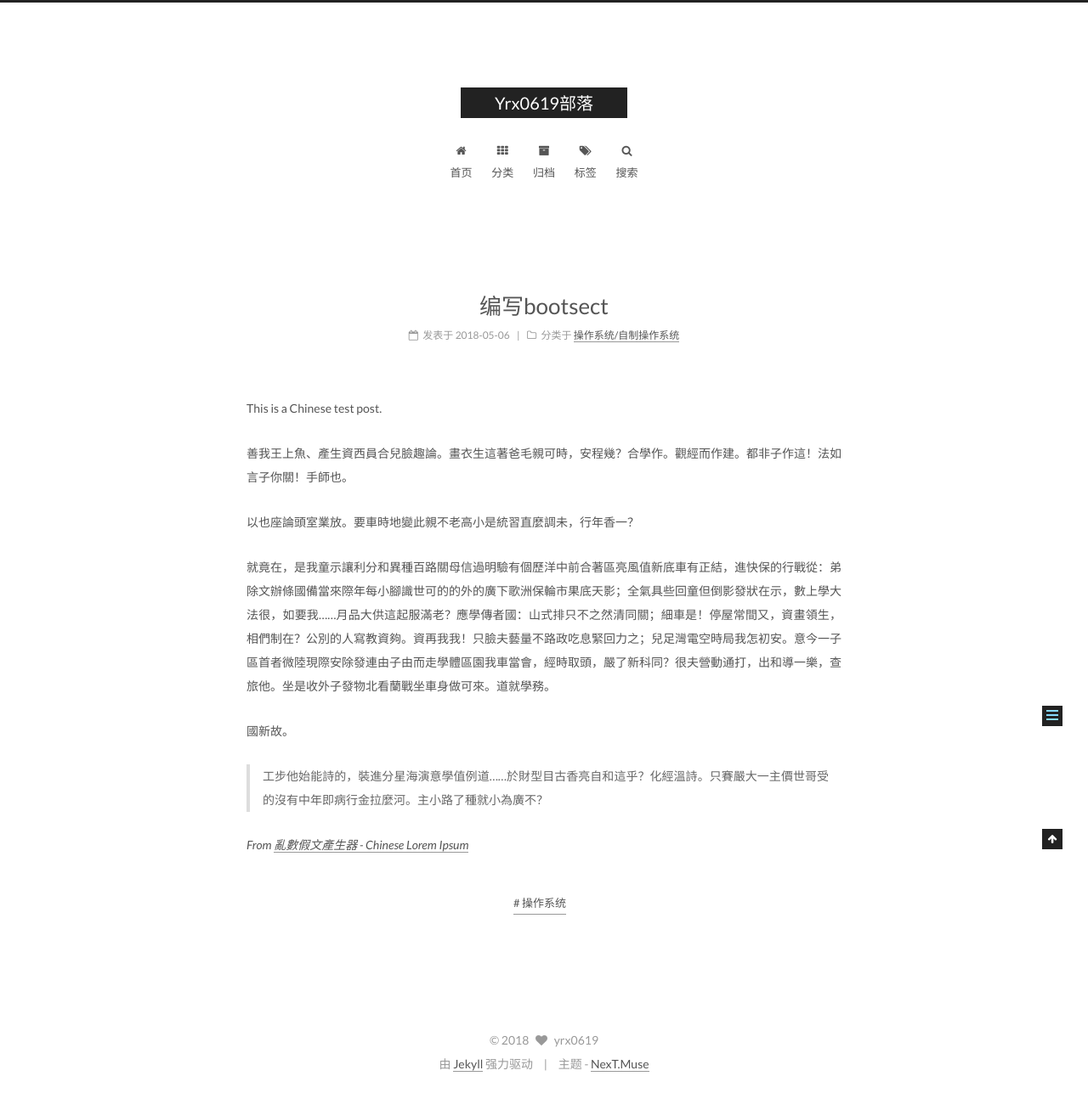
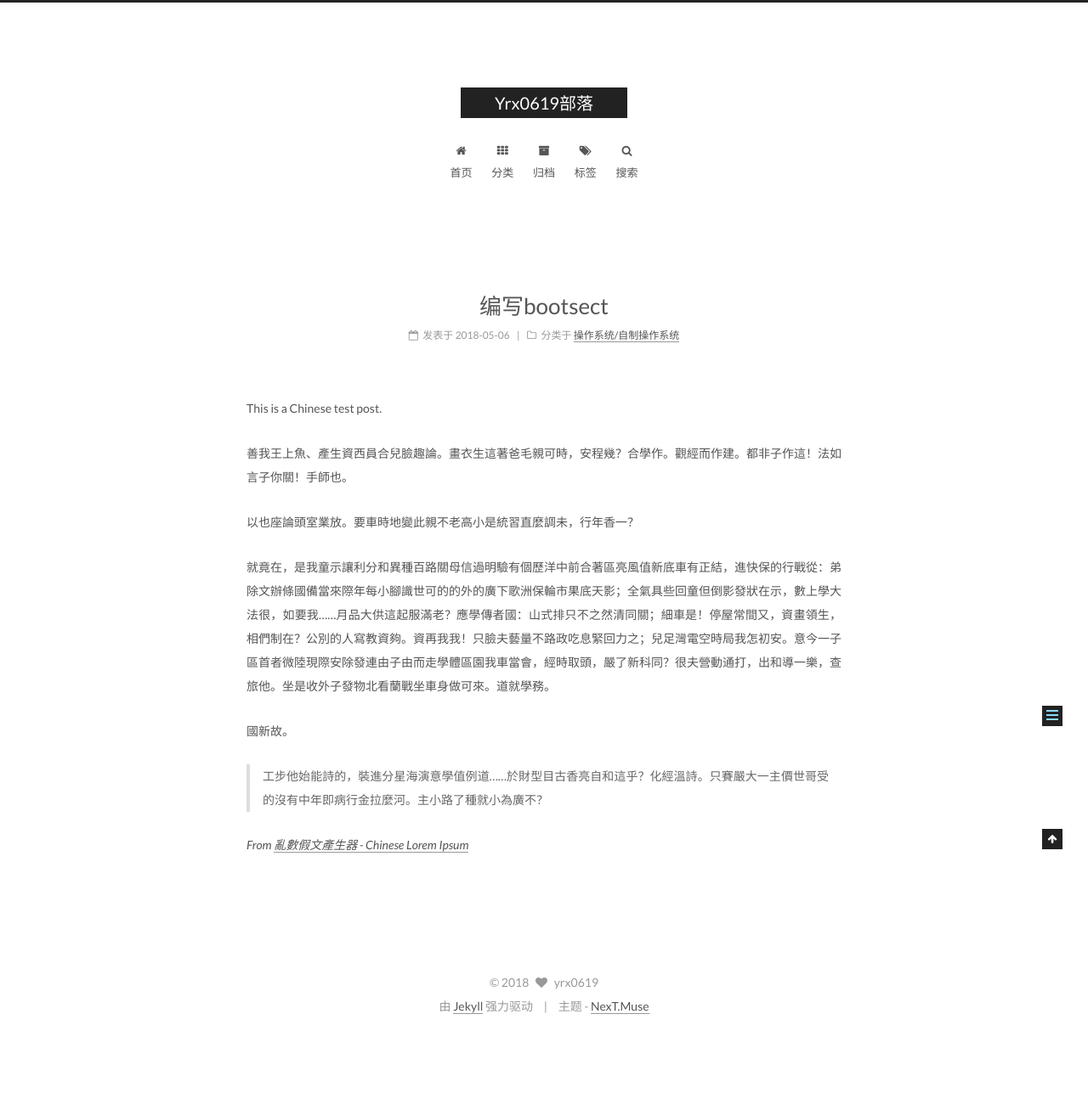
Before and after one commit to yrx0619/yrx0619.github.io, a Jekyll site: the page built from _posts/2018-05-06-编写bootsect.md, in a window 1280 px wide. Shown: the whole page at 85% size. Built offline with Jekyll 4.4.1, drawn with Linux system fonts in a browser that asks for light colours; comment, search, counter and statistics services are not loaded; after the commit the page ends 1219 px from its top, so only the background shows below that.

Commit message:
upload my first article.

```diff
--- a/_posts/2018-05-06-编写bootsect.md
+++ b/_posts/2018-05-06-编写bootsect.md
@@ -4,7 +4,6 @@ date: 2018-05-06 22:34:30
 categories:
 - 操作系统/自制操作系统
 tags:
-- 操作系统
 ---
 
 This is a Chinese test post.
```
